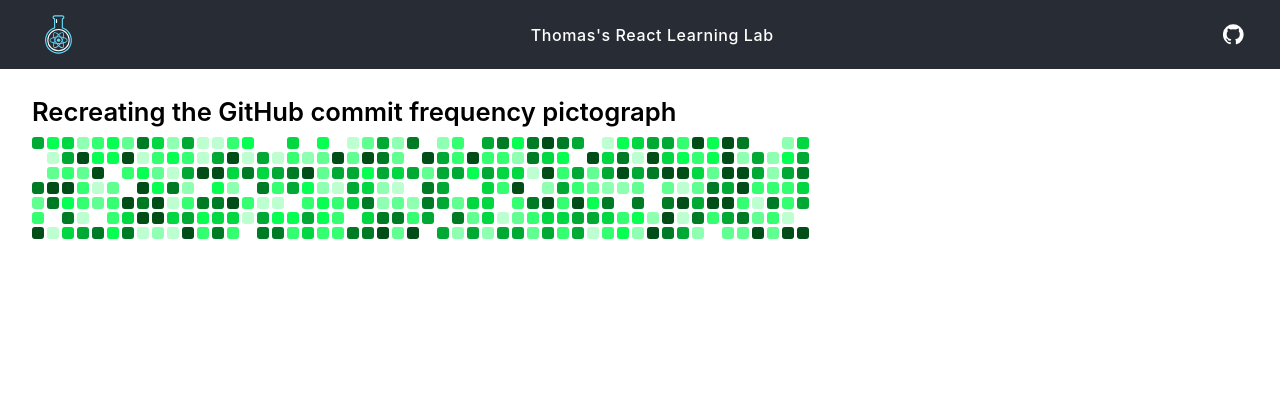
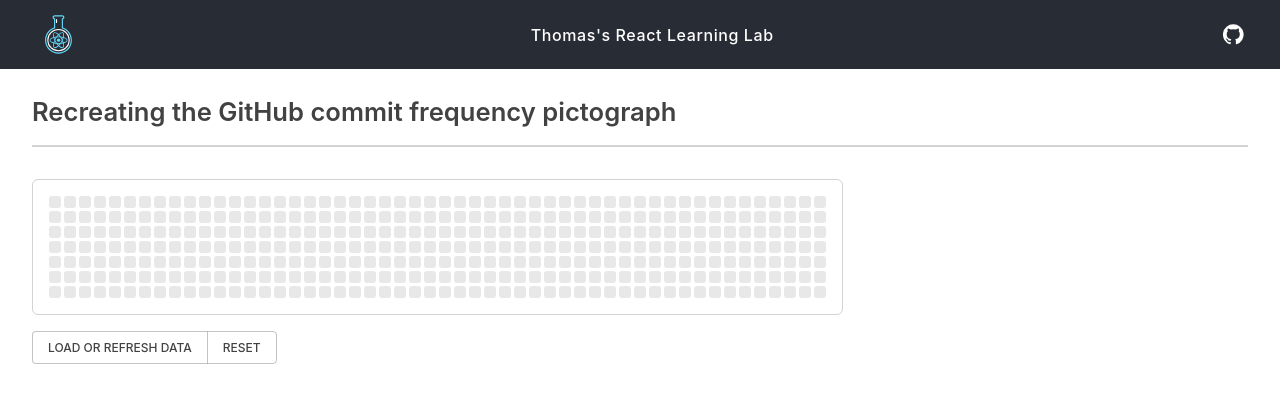
Before and after one commit to thomasabishop/react-learning-lab, a React (Create React App) app: page /gh-pictograph in a window 1280 px wide. Shown: the top 402 px of the page. Built offline with nearby package versions, Linux system fonts and the light colour scheme.

Commit message:
Complete GH pictograph

```diff
--- a/src/pages/09_GithubPictograph.jsx
+++ b/src/pages/09_GithubPictograph.jsx
@@ -1,17 +1,27 @@
-import React from 'react';
+import React, { useState } from 'react';
 import MainLayout from '../layouts/MainLayout.jsx';
+import ExperimentBody from '../ui/ExperimentBody';
 import Pictograph from '../project_components/09_github_pictograph/Pictograph';
-import { Typography } from '@material-ui/core';
+import { generateCommitData } from '../project_components/09_github_pictograph/generateData';
+
+import { ButtonGroup, Button } from '@material-ui/core';
 
 function GithubPictograph() {
+  const filled = generateCommitData();
+  const empty = generateCommitData('empty');
+
+  const [initialState, updateInitialState] = useState(empty);
+
   return (
-    <MainLayout>
-      <Typography variant="h4" component="h2" gutterBottom>
-        Recreating the GitHub commit frequency pictograph
-      </Typography>
-
-      <Pictograph />
-    </MainLayout>
+    <ExperimentBody title="Recreating the GitHub commit frequency pictograph">
+      <Pictograph data={initialState} />
+      <ButtonGroup style={{ marginTop: '1rem' }}>
+        <Button onClick={() => updateInitialState(filled)}>
+          Load or refresh data
+        </Button>
+        <Button onClick={() => updateInitialState(empty)}>Reset</Button>
+      </ButtonGroup>
+    </ExperimentBody>
   );
 }
 
--- a/src/project_components/09_github_pictograph/Pictograph.jsx
+++ b/src/project_components/09_github_pictograph/Pictograph.jsx
@@ -1,17 +1,20 @@
 import './Pictograph.scss';
-import { generateYear } from './generateData.js';
+import { generateYear, generateCommitData } from './generateData.js';
+import { Button, ButtonGroup } from '@material-ui/core';
 
-function Pictograph() {
-  const data = generateYear();
-  console.log(data);
+function Pictograph(props) {
+  //const data = generateYear();
+  //const data = generateCommitData('empty');
   return (
-    <div className="Pictorgraph">
+    <div className="Pictograph">
       <div className="year">
-        {data.map((items, index) => {
+        {props.data.map((items, index) => {
           return (
             <div key={index} className="week">
               {items.map((subItems, index) => {
-                return (
+                return subItems === 0 ? (
+                  <div className={`day-color-start`} key={index}></div>
+                ) : (
                   <div className={`day-color-${subItems}`} key={index}></div>
                 );
               })}
--- a/src/project_components/09_github_pictograph/Pictograph.scss
+++ b/src/project_components/09_github_pictograph/Pictograph.scss
@@ -5,17 +5,23 @@
   }
 }
 
+.day-color-start {
+  background-color: #e8e8e8;
+}
+
 // Root component
 .Pictograph {
   display: flex;
-  // padding: 1rem;
+  //  padding: 1rem;
 }
 
 .year {
-  //border: 1px solid blue;
-  flex: 1 0 100%;
+  overflow: auto;
+  padding: 1rem;
+  border: 1px solid lightgrey;
+  border-radius: 6px;
+  //flex: 1 0 100%;
   display: grid;
-  // border: 1px solid dodgerblue;
   grid-template-columns: repeat(52, 12px);
   //grid-template-rows: 1fr;
   grid-column-gap: 3px;
--- a/src/project_components/09_github_pictograph/generateData.js
+++ b/src/project_components/09_github_pictograph/generateData.js
@@ -1,19 +1,41 @@
-function generateWeek(weeks) {
+const noCommit = 0;
+
+function generateWeek(weeks, dataExpression) {
   const week = [];
   for (let i = 0; i < weeks; i++) {
-    for (let j = 0; j < 7; j++) {
-      week.push(Math.trunc(Math.random() * 10));
+    if (dataExpression !== 'blank') {
+      for (let j = 0; j < 7; j++) {
+        week.push(Math.trunc(Math.random() * 10));
+      }
+    } else {
+      for (let j = 0; j < 7; j++) {
+        week.push(noCommit);
+      }
     }
+    return week;
   }
-  return week;
 }
 
 export function generateYear() {
   const year = [];
   for (let i = 0; i < 52; i++) {
-    year.push(generateWeek(1));
+    year.push(generateWeek(1, 'blank'));
   }
   return year;
 }
 //console.log(generateWeekData(4));
-console.log(generateYear());
+//console.log(generateYear());
+
+export function generateCommitData(distributionType) {
+  const year = [];
+  if (distributionType !== 'empty') {
+    for (let i = 0; i < 52; i++) {
+      year.push(generateWeek(1));
+    }
+  } else {
+    for (let i = 0; i < 52; i++) {
+      year.push(generateWeek(1, 'blank'));
+    }
+  }
+  return year;
+}
```
